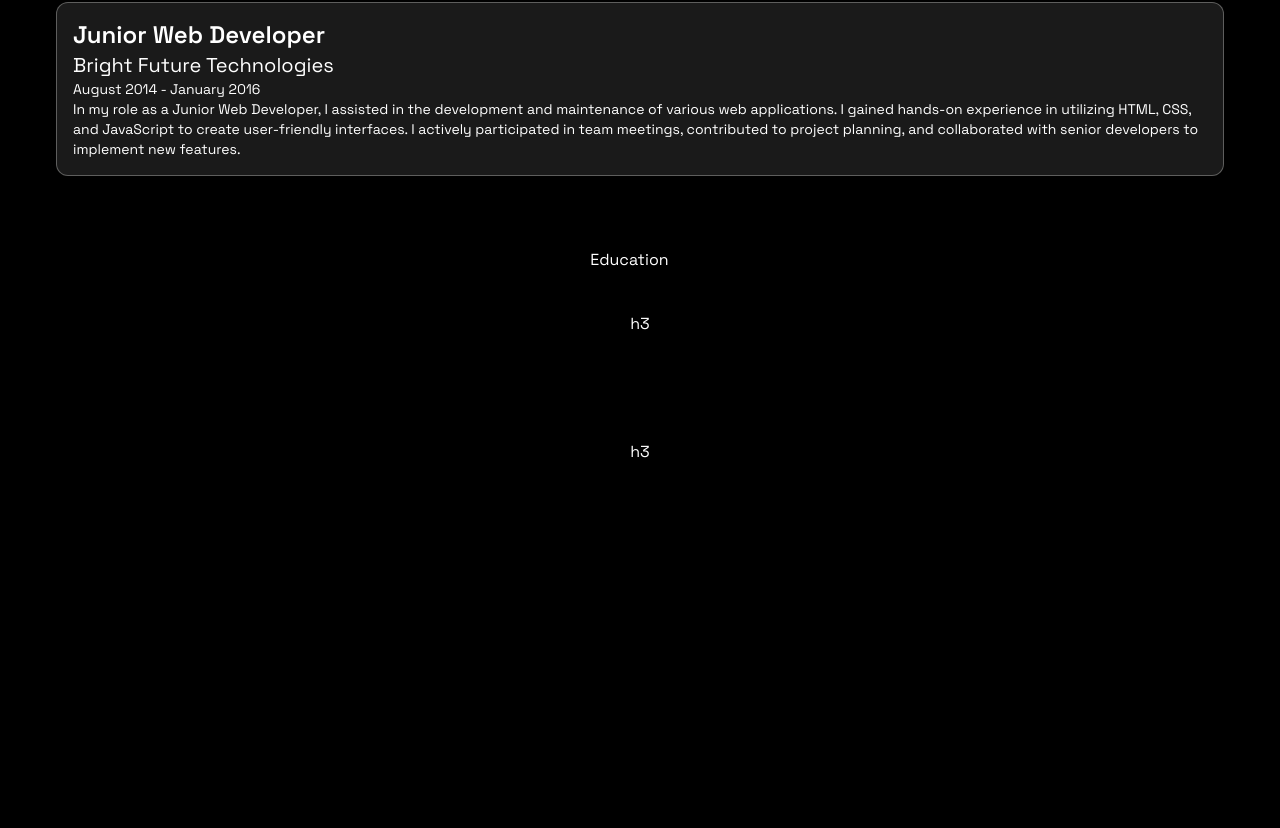
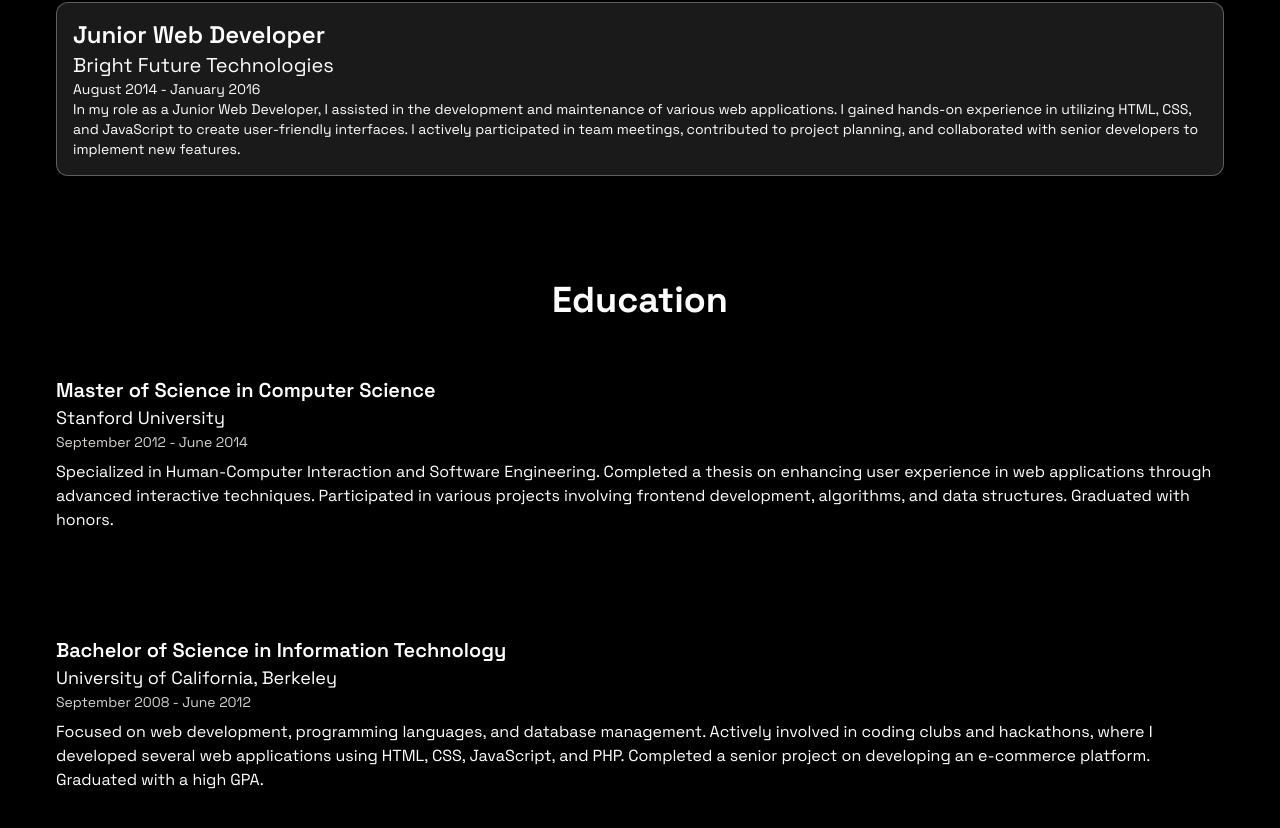
Before and after one commit to lexnnovation/mrlarweh, a React (Vite) app: page / in a window 1280 px wide. Shown: the part 3872-4700 px from the top of the page. Before the commit the page ends 4416 px from the top, so only its background shows below. Built offline with nearby package versions, Linux system fonts and the light colour scheme.

Commit message:
Adding the Education section

```diff
--- a/src/components/Education.jsx
+++ b/src/components/Education.jsx
@@ -3,11 +3,14 @@ import { EDUCATION } from "../constants";
 
 const Education = () => {
   return (
-    <section>
-      <h2>Education</h2>
+    <section className='py-8' id='education'>
+      <h2 className='mb-4 text-4xl font-bold text-center'>Education</h2>
       {EDUCATION.map((edu, index) => (
         <div key={index} className='p-10 mb-6'>
-          h3
+          <h3 className='text-xl font-semibold'>{edu.degree}</h3>
+          <p className='text-lg '>{edu.institution}</p>
+          <p className='text-sm text-stone-300'>{edu.duration}</p>
+          <p className='mt-2'>{edu.description}</p>
         </div>
       ))}
     </section>
```
